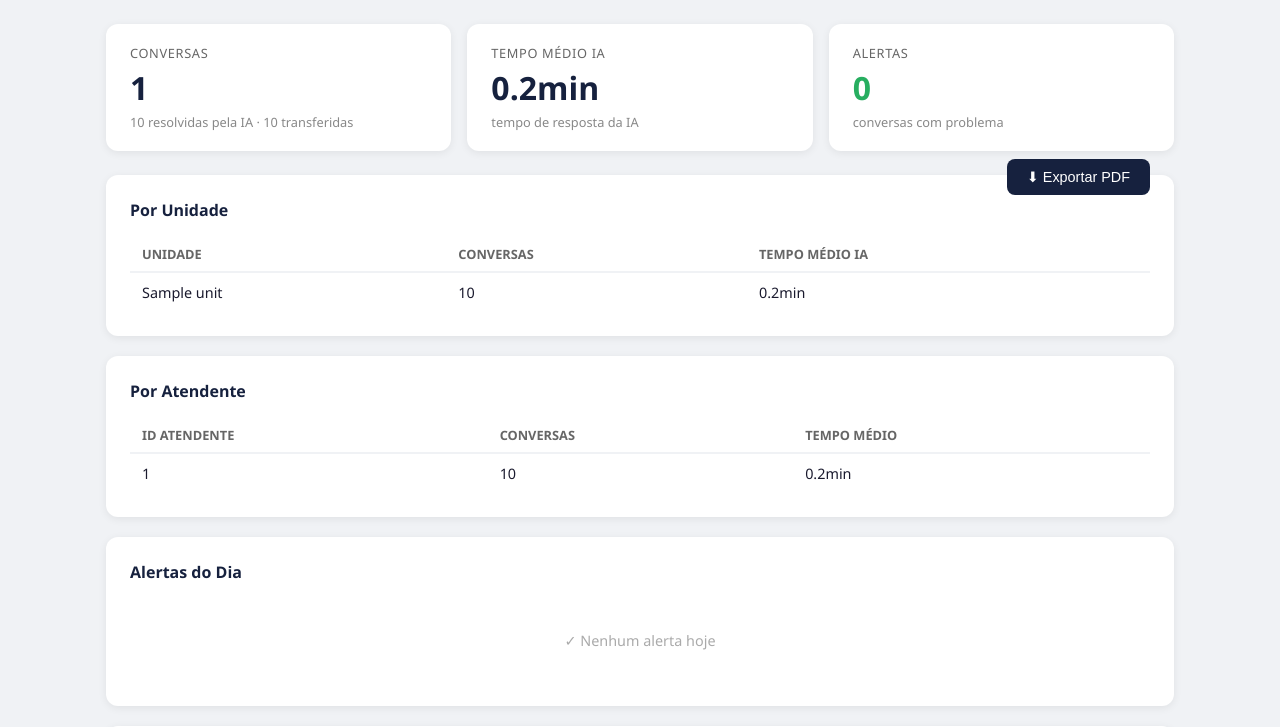
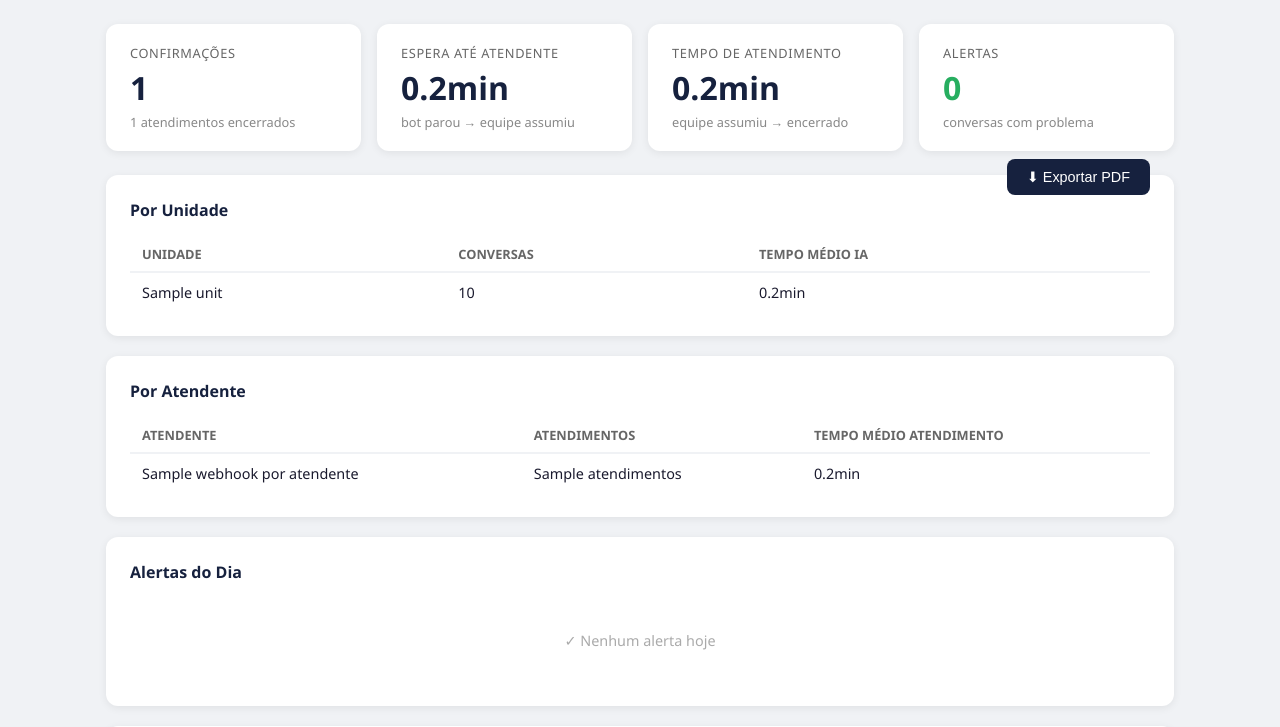
Before and after one commit to brunadorneles1234-eng/agente-botconversa, a Flask app: template agente-botconversa/templates/dashboard.html in a window 1280 px wide. Shown: the part 104-831 px from the top of the page. Run offline with Flask 3, Linux system fonts and the light colour scheme; the template is opened without the code that fills it: most values are stand-ins (such as "Sample title", 1, 10 or a date in 2020).

Commit message:
feat: integrate webhook server metrics into dashboard
- collector.py: add collect_webhook_metrics() to fetch from webhook server
- run.py: merge webhook data (wait time, service time, per-attendant) into metrics
- config.json: add webhook_server_url, webhook_secret, webhook_cliente_id
- dashboard.html: show 4 KPI cards with confirmation count, wait time,
  service duration and alerts; per-attendant table uses real names and times

Co-Authored-By: Claude Sonnet 4.6 <noreply@anthropic.com>

```diff
--- a/agente-botconversa/templates/dashboard.html
+++ b/agente-botconversa/templates/dashboard.html
@@ -44,20 +44,29 @@
 <div class="container">
 
   <!-- KPIs -->
-  <div class="kpi-row">
+  <div class="kpi-row" style="grid-template-columns: repeat(4, 1fr);">
     <div class="kpi">
-      <div class="label">Conversas</div>
-      <div class="value">{{ metrics.total_conversations }}</div>
-      <div class="sub">{{ metrics.ai_resolved }} resolvidas pela IA · {{ metrics.transferred_to_team }} transferidas</div>
+      <div class="label">Confirmações</div>
+      <div class="value">{{ metrics.total_confirmados or metrics.total_conversations }}</div>
+      <div class="sub">{{ metrics.total_encerrados or 0 }} atendimentos encerrados</div>
     </div>
     <div class="kpi">
-      <div class="label">Tempo médio IA</div>
+      <div class="label">Espera até atendente</div>
       <div class="value">
-        {% if metrics.avg_ai_response_seconds %}
-          {{ (metrics.avg_ai_response_seconds / 60) | round(1) }}min
+        {% if metrics.avg_tempo_espera_segundos %}
+          {{ (metrics.avg_tempo_espera_segundos / 60) | round(1) }}min
         {% else %}—{% endif %}
       </div>
-      <div class="sub">tempo de resposta da IA</div>
+      <div class="sub">bot parou → equipe assumiu</div>
+    </div>
+    <div class="kpi">
+      <div class="label">Tempo de atendimento</div>
+      <div class="value">
+        {% if metrics.avg_tempo_atendimento_segundos %}
+          {{ (metrics.avg_tempo_atendimento_segundos / 60) | round(1) }}min
+        {% else %}—{% endif %}
+      </div>
+      <div class="sub">equipe assumiu → encerrado</div>
     </div>
     <div class="kpi">
       <div class="label">Alertas</div>
@@ -99,10 +108,29 @@
   <!-- Por Atendente -->
   <div class="card">
     <h2>Por Atendente</h2>
-    {% if metrics.by_attendant %}
+    {% if metrics.webhook_por_atendente %}
     <table>
       <thead>
-        <tr><th>ID Atendente</th><th>Conversas</th><th>Tempo médio</th></tr>
+        <tr><th>Atendente</th><th>Atendimentos</th><th>Tempo médio atendimento</th></tr>
+      </thead>
+      <tbody>
+        {% for nome, data in metrics.webhook_por_atendente.items() %}
+        <tr>
+          <td>{{ nome }}</td>
+          <td>{{ data.atendimentos }}</td>
+          <td>
+            {% if data.avg_tempo_atendimento_segundos %}
+              {{ (data.avg_tempo_atendimento_segundos / 60) | round(1) }}min
+            {% else %}—{% endif %}
+          </td>
+        </tr>
+        {% endfor %}
+      </tbody>
+    </table>
+    {% elif metrics.by_attendant %}
+    <table>
+      <thead>
+        <tr><th>Atendente</th><th>Conversas</th><th>Tempo médio</th></tr>
       </thead>
       <tbody>
         {% for att_id, data in metrics.by_attendant.items() %}
```
Also changed, not shown: agente-botconversa/config/cliente_exemplo/config.json (+9 -5 lines), agente-botconversa/run.py (+20 -1 lines), agente-botconversa/src/collector.py (+13 -0 lines).
